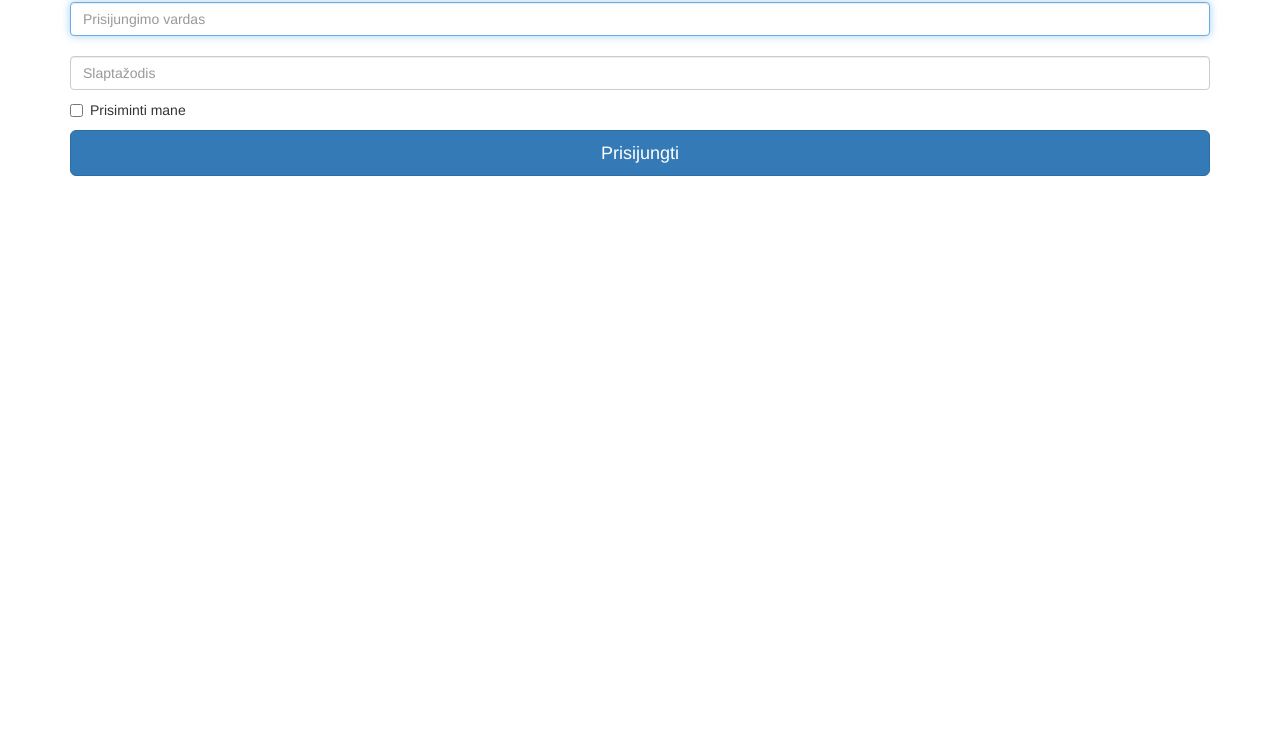
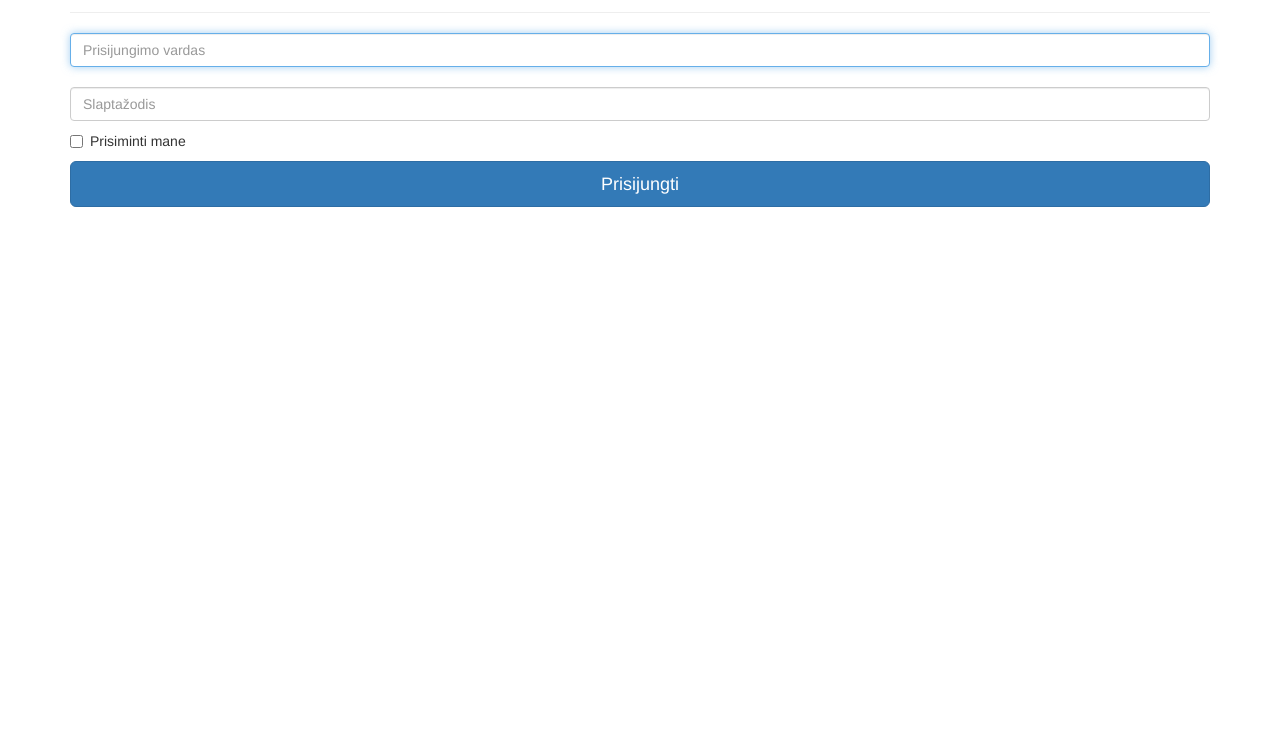
Before and after one commit to Sharino/magicPrototype, a plain HTML site: page login.html in a window 1280 px wide. Shown: the part 61-800 px from the top of the page. Drawn offline with nearby package versions, Linux system fonts and the light colour scheme.

Commit message:
minnor changes

```diff
--- a/login.html
+++ b/login.html
@@ -22,22 +22,25 @@
   <body>
 
     <div class="container">
-
       <form class="form-signin">
         <h2 class="form-signin-heading">Prisijungimas parduotuvėms</h2>
-        <label for="inputEmail" class="sr-only">Prisijungimo vardas</label>
-        <input type="email" id="inputEmail" class="form-control" placeholder="Prisijungimo vardas" required="" autofocus="">
+        <hr/>
+
+        <label for="login" class="sr-only">Prisijungimo vardas</label>
+        <input type="input" id="login" class="form-control" placeholder="Prisijungimo vardas" required="" autofocus="">
         <br/>
+
         <label for="inputPassword" class="sr-only">Slaptažodis</label>
         <input type="password" id="inputPassword" class="form-control" placeholder="Slaptažodis" required="">
+
         <div class="checkbox">
           <label>
             <input type="checkbox" value="remember-me"> Prisiminti mane
-        </label>
-    </div>
-    <button class="btn btn-lg btn-primary btn-block" type="submit">Prisijungti</button>
-</form>
+          </label>
+        </div>
 
+        <button class="btn btn-lg btn-primary btn-block" type="submit">Prisijungti</button>
+      </form>
 </div>
 
 
```
